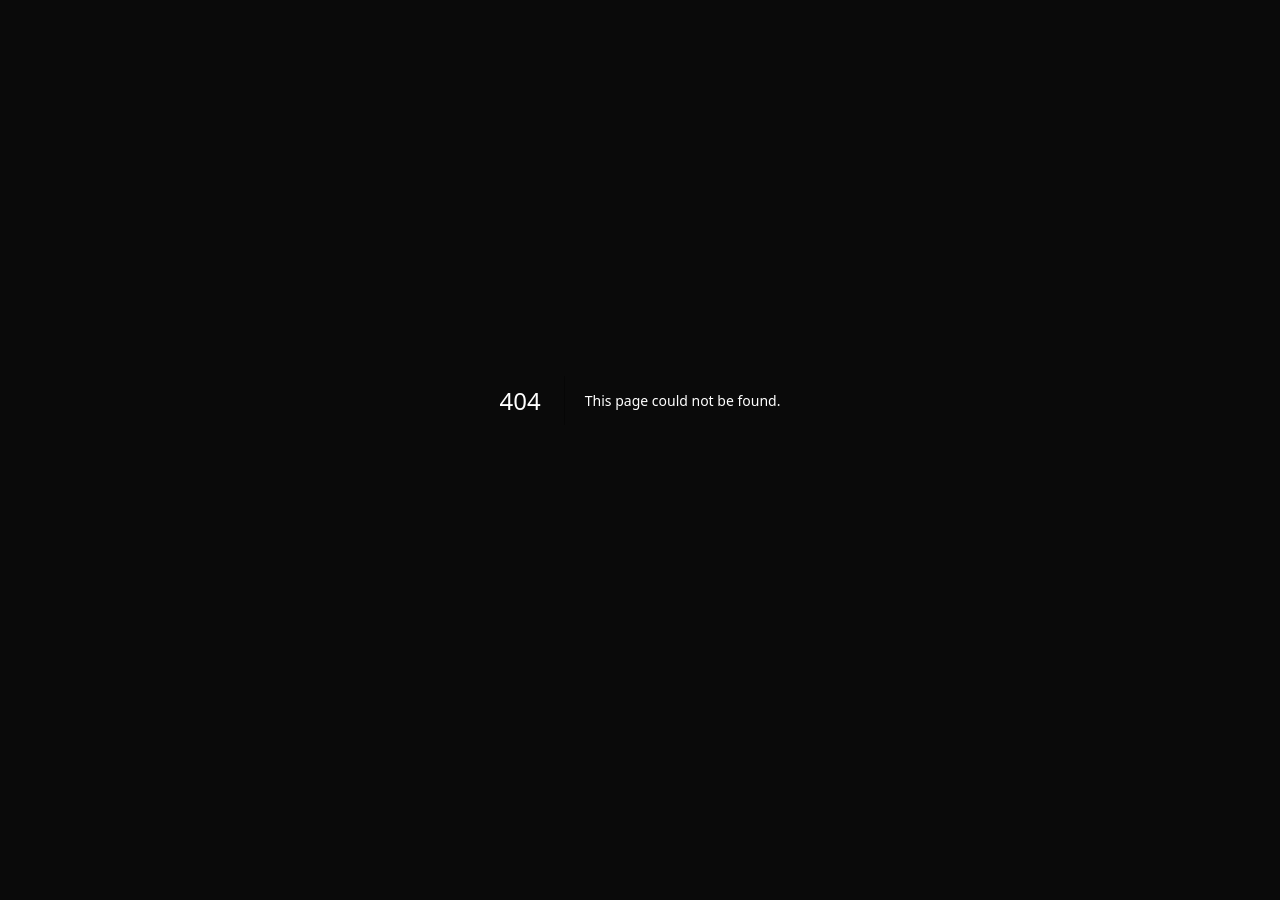
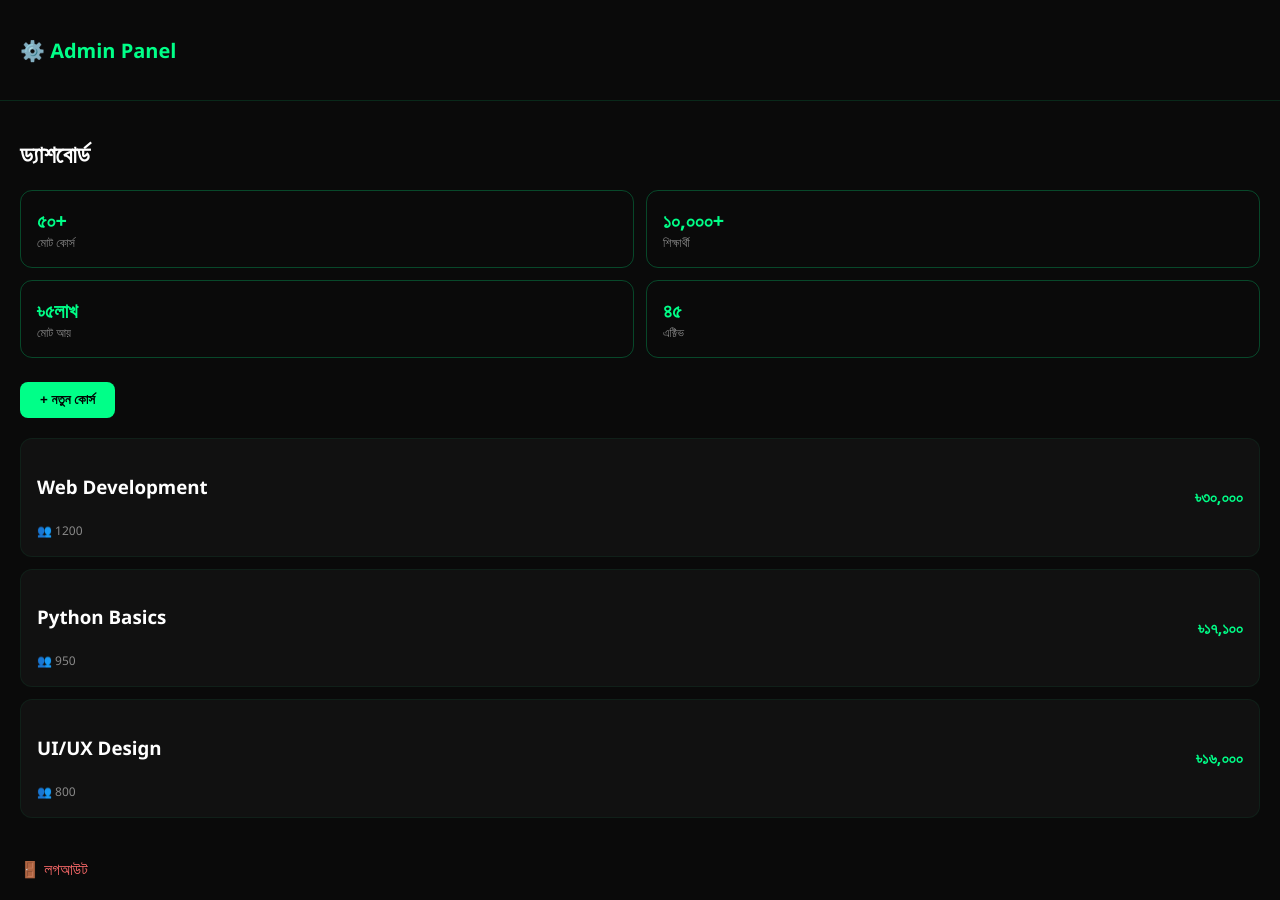
Before and after one commit to siamnh26-star/education-flow, a Next.js app: page /admin/dashboard in a window 1280 px wide. Before the commit this address had no page. Before the commit the page ends 800 px from the top, so only its background shows below. Built offline with nearby package versions, Linux system fonts and the light colour scheme.

Commit message:
Create page.tsx

```diff
--- /dev/null
+++ b/app/admin/dashboard/page.tsx
@@ -0,0 +1,86 @@
+'use client'
+
+import { useState } from 'react'
+import Link from 'next/link'
+
+const courses = [
+  { id: 1, title: 'Web Development', students: 1200, price: '৳৩০,০০০' },
+  { id: 2, title: 'Python Basics', students: 950, price: '৳১৭,১০০' },
+  { id: 3, title: 'UI/UX Design', students: 800, price: '৳১৬,০০০' },
+]
+
+export default function Dashboard() {
+  const [showAdd, setShowAdd] = useState(false)
+
+  return (
+    <div style={{ minHeight: '100vh', background: '#0a0a0a' }}>
+      {/* Sidebar */}
+      <div style={{ padding: 20, borderBottom: '1px solid #00ff8820' }}>
+        <h2 style={{ color: '#00ff88', fontSize: 20, fontWeight: 'bold' }}>⚙️ Admin Panel</h2>
+      </div>
+
+      {/* Main */}
+      <div style={{ padding: 20 }}>
+        <h1 style={{ fontSize: 24, fontWeight: 'bold', marginBottom: 20 }}>ড্যাশবোর্ড</h1>
+
+        {/* Stats */}
+        <div style={{ display: 'grid', gridTemplateColumns: '1fr 1fr', gap: 12, marginBottom: 24 }}>
+          {[
+            { label: 'মোট কোর্স', value: '৫০+' },
+            { label: 'শিক্ষার্থী', value: '১০,০০০+' },
+            { label: 'মোট আয়', value: '৳৫লাখ' },
+            { label: 'এক্টিভ', value: '৪৫' },
+          ].map((s, i) => (
+            <div key={i} style={{ padding: 16, borderRadius: 12, border: '1px solid #00ff8840' }}>
+              <div style={{ fontSize: 20, fontWeight: 'bold', color: '#00ff88' }}>{s.value}</div>
+              <div style={{ fontSize: 12, color: '#888' }}>{s.label}</div>
+            </div>
+          ))}
+        </div>
+
+        {/* Add Button */}
+        <button onClick={() => setShowAdd(true)} style={{ background: '#00ff88', color: '#000', padding: '10px 20px', borderRadius: 8, border: 'none', fontWeight: 'bold', marginBottom: 20, cursor: 'pointer' }}>
+          + নতুন কোর্স
+        </button>
+
+        {/* Course List */}
+        <div style={{ display: 'flex', flexDirection: 'column', gap: 12 }}>
+          {courses.map(c => (
+            <div key={c.id} style={{ padding: 16, borderRadius: 12, background: '#111', border: '1px solid #00ff8810', display: 'flex', justifyContent: 'space-between', alignItems: 'center' }}>
+              <div>
+                <h3 style={{ fontWeight: 'bold' }}>{c.title}</h3>
+                <span style={{ color: '#888', fontSize: 12 }}>👥 {c.students}</span>
+              </div>
+              <div>
+                <span style={{ color: '#00ff88', fontWeight: 'bold' }}>{c.price}</span>
+              </div>
+            </div>
+          ))}
+        </div>
+      </div>
+
+      {/* Add Modal */}
+      {showAdd && (
+        <div style={{ position: 'fixed', inset: 0, background: 'rgba(0,0,0,0.8)', display: 'flex', alignItems: 'center', justifyContent: 'center', padding: 20, zIndex: 50 }}>
+          <div style={{ background: '#111', borderRadius: 16, padding: 24, width: '100%', maxWidth: 500, border: '1px solid #00ff8840' }}>
+            <div style={{ display: 'flex', justifyContent: 'space-between', marginBottom: 20 }}>
+              <h2 style={{ fontWeight: 'bold' }}>নতুন কোর্স</h2>
+              <button onClick={() => setShowAdd(false)} style={{ background: 'none', border: 'none', color: '#888', fontSize: 20, cursor: 'pointer' }}>✕</button>
+            </div>
+            <div style={{ display: 'flex', flexDirection: 'column', gap: 12 }}>
+              <input placeholder="কোর্স নাম" style={{ padding: 12, borderRadius: 8, background: '#0a0a0a', border: '1px solid #00ff8820', color: 'white' }} />
+              <input placeholder="দাম" style={{ padding: 12, borderRadius: 8, background: '#0a0a0a', border: '1px solid #00ff8820', color: 'white' }} />
+              <button style={{ background: '#00ff88', color: '#000', padding: 12, borderRadius: 8, border: 'none', fontWeight: 'bold', cursor: 'pointer' }}>
+                যোগ করুন
+              </button>
+            </div>
+          </div>
+        </div>
+      )}
+
+      <div style={{ padding: 20 }}>
+        <Link href="/" style={{ color: '#ff6b6b', textDecoration: 'none' }}>🚪 লগআউট</Link>
+      </div>
+    </div>
+  )
+      }
```
